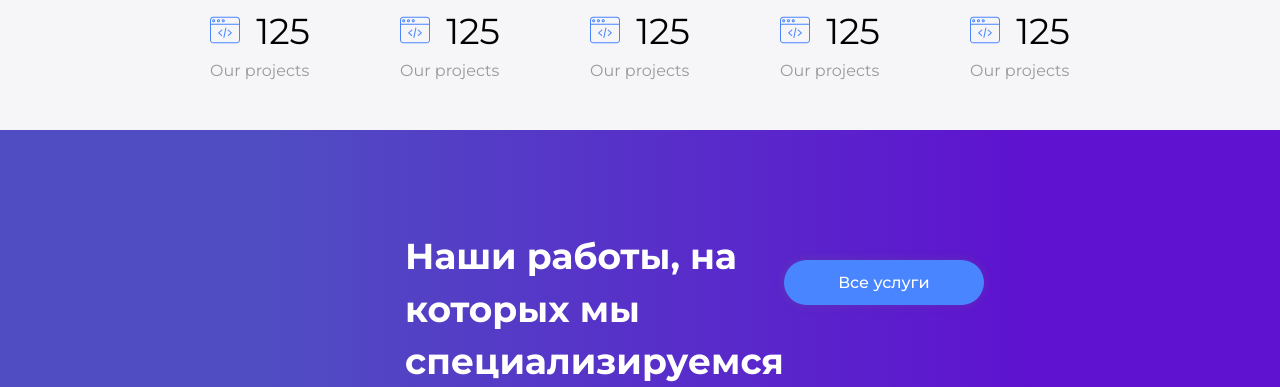
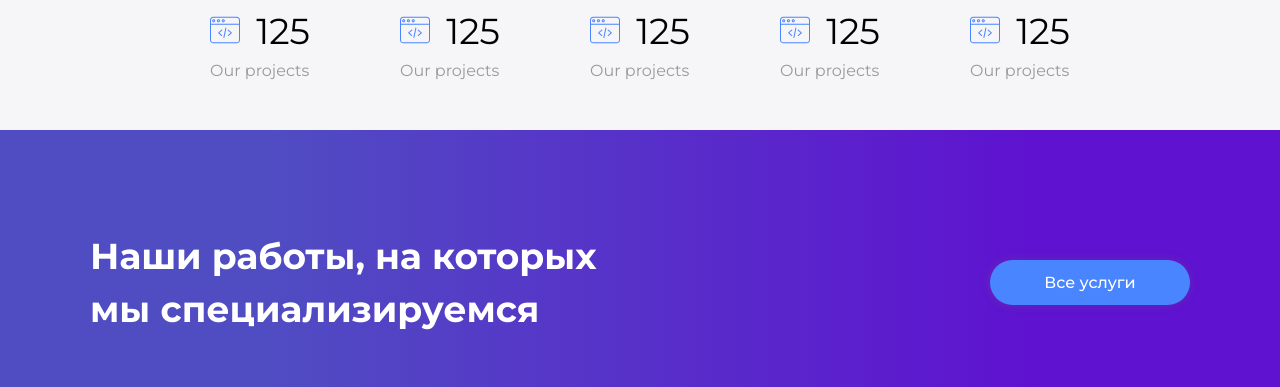
Before and after one commit to NikolaiUstimov/IT_studio_website, a plain HTML site: page index.html in a window 1280 px wide. Shown: the part 2260-2647 px from the top of the page. Drawn offline with Linux system fonts and the light colour scheme.

Commit message:
completion of website design

```diff
--- a/css/mediastyle.css
+++ b/css/mediastyle.css
@@ -7,6 +7,9 @@
 	}
 	.about_us__numbers {
 		padding: 0 450px;
+	}
+	.all_service_title {
+		padding: 100px 350px 0 350px;
 	}
 }
 @media screen and (max-width: 1707px) {
@@ -18,6 +21,9 @@
 	}
 	.about_us__numbers {
 		padding: 0 400px;
+	}
+	.all_service_title {
+		padding: 100px 300px 0 300px;
 	}
 }
 @media screen and (max-width: 1600px) {
@@ -33,6 +39,9 @@
 	.about_us__numbers {
 		padding: 0 320px;
 	}
+	.all_service_title {
+		padding: 100px 250px 0 250px;
+	}
 }
 @media screen and (max-width: 1440px) {
 	.navigation_link {
@@ -46,6 +55,9 @@
 	}
 	.about_us__numbers {
 		padding: 0 280px;
+	}
+	.all_service_title {
+		padding: 100px 170px 0 170px;
 	}
 }
 @media screen and (max-width: 1366px) {
@@ -61,4 +73,12 @@
 	.about_us__numbers {
 		padding: 0 210px;
 	}
+	.all_service_title {
+		padding: 100px 130px 0 130px;
+	}
 }
+@media screen and (max-width: 1280px) {
+	.all_service_title {
+		padding: 100px 90px 0 90px;
+	}
+}
--- a/css/style.css
+++ b/css/style.css
@@ -714,3 +714,15 @@ button {
 	font-weight: 400;
 	line-height: 158.47%; /* 20.601px */
 }
+
+details > summary {
+	list-style: none;
+}
+details summary::before {
+	content: "\003E";
+	margin-right: 5px;
+	font-size: 14px;
+}
+details[open] summary:before {
+	content: '\2228';
+}
```
